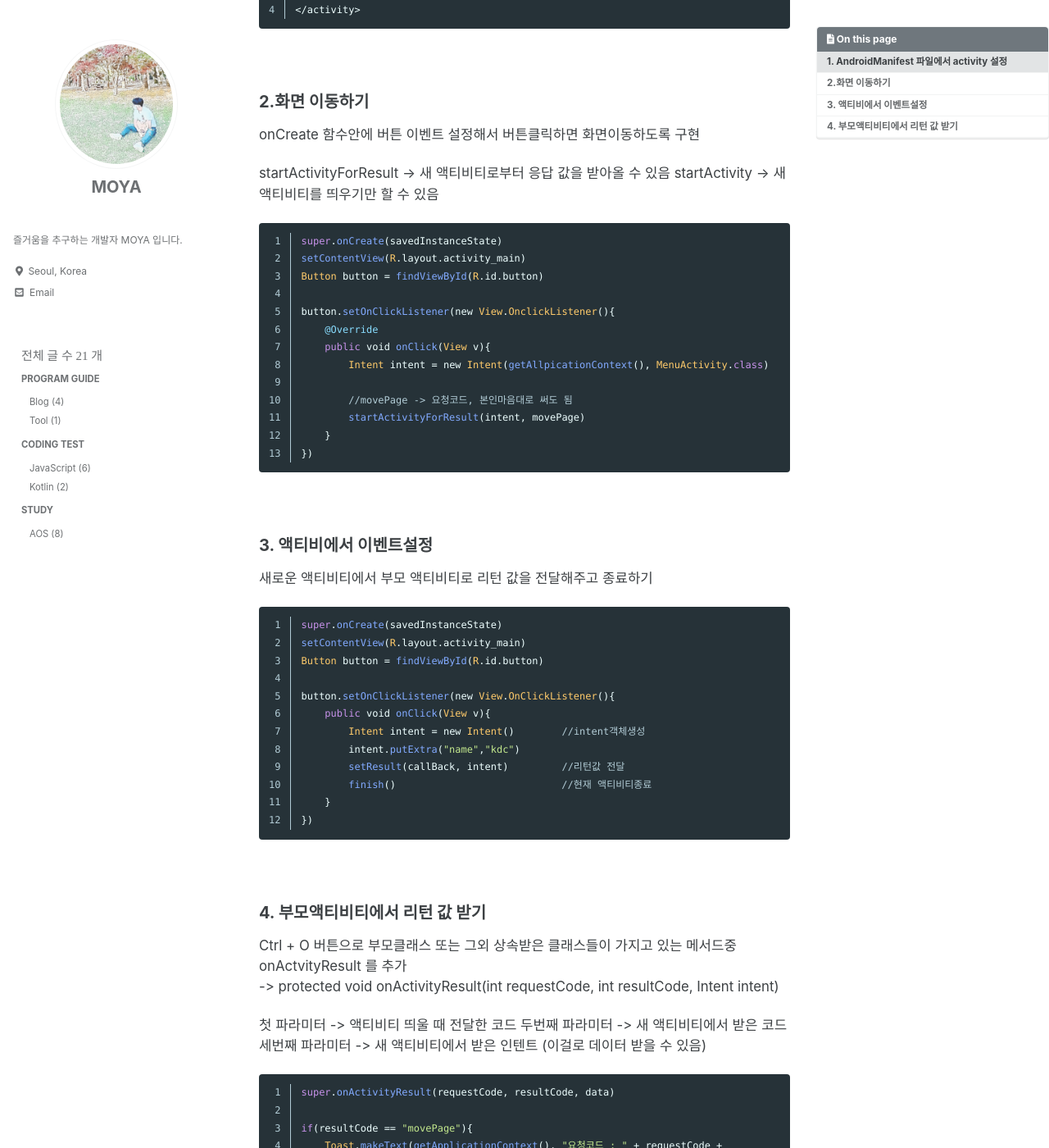
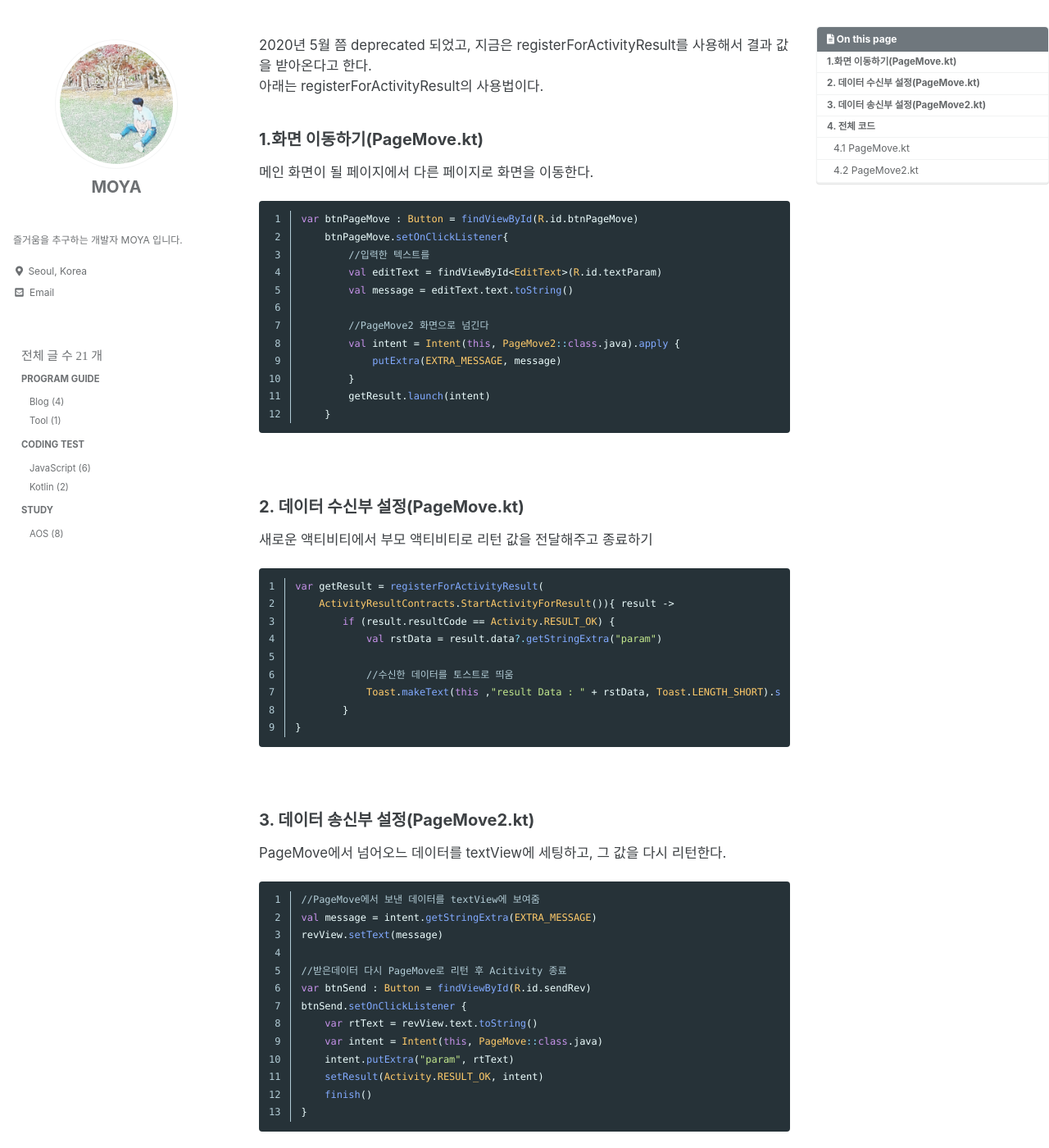
Before and after one commit to kdc7140/kdc7140.github.io, a Jekyll site: the page built from _posts/study/2021-11-20-kotlin006.md, in a window 1280 px wide and 1400 px high, scrolled down 392 px. Shown: the whole window at 82% size. Built offline with Jekyll 4.4.1, drawn with Linux system fonts in a browser that asks for light colours; cached includes are drawn as plain includes; some web fonts are replaced; some of the changed text lies outside the part shown.

Commit message:
contents change - pageMove

````diff
--- a/_posts/study/2021-11-20-kotlin006.md
+++ b/_posts/study/2021-11-20-kotlin006.md
@@ -1,6 +1,6 @@
 ---
-title:  "[Kotlin] 페이지 이동하기"
-excerpt: "페이지 이동"
+title:  "[Kotlin] 페이지 이동간 데이터 주고 받기"
+excerpt: "화면간 데이터 주고 받기"
 toc : true
 toc_sticky : true
 
@@ -14,89 +14,144 @@ tags:
 
 <br/>
 
-안드로이드 화면이동하기
+안드로이드 화면이동간 데이터를 주고 받는데 startActivityForResult() 메소드가 deprecated 되서
+사용을 못하게 되었다.
+
+<img src="/assets/images/startActivityForResult.PNG"><br/><br/>
+
+2020년 5월 쯤 deprecated 되었고, 지금은 registerForActivityResult를 사용해서 결과 값을
+받아온다고 한다.<br/>
+아래는 registerForActivityResult의 사용법이다.
 
 
-### 1. AndroidManifest 파일에서 activity 설정
+
+
+### 1.화면 이동하기(PageMove.kt)
+
+메인 화면이 될 페이지에서 다른 페이지로 화면을 이동한다.
 
 ```kotlin
-<activity android:name="액티비티 이름"
-    android:label=""        //화면제목설정 속성
-    android:theme="">       //화면테마설정 속성
-</activity>
+var btnPageMove : Button = findViewById(R.id.btnPageMove)
+    btnPageMove.setOnClickListener{
+        //입력한 텍스트를
+        val editText = findViewById<EditText>(R.id.textParam)
+        val message = editText.text.toString()
+
+        //PageMove2 화면으로 넘긴다
+        val intent = Intent(this, PageMove2::class.java).apply {
+            putExtra(EXTRA_MESSAGE, message)
+        }
+        getResult.launch(intent)
+    }
 ```
 
 <br/>
 
 
-### 2.화면 이동하기
+### 2. 데이터 수신부 설정(PageMove.kt)
 
-onCreate 함수안에 버튼 이벤트 설정해서 버튼클릭하면 화면이동하도록 구현
-
-startActivityForResult -> 새 액티비티로부터 응답 값을 받아올 수 있음
-startActivity -> 새 액티비티를 띄우기만 할 수 있음
+새로운 액티비티에서 부모 액티비티로 리턴 값을 전달해주고 종료하기
 
 ```kotlin
-super.onCreate(savedInstanceState)
-setContentView(R.layout.activity_main)
-Button button = findViewById(R.id.button)
+var getResult = registerForActivityResult(
+    ActivityResultContracts.StartActivityForResult()){ result ->
+        if (result.resultCode == Activity.RESULT_OK) {
+            val rstData = result.data?.getStringExtra("param")
 
-button.setOnClickListener(new View.OnclickListener(){
-    @Override
-    public void onClick(View v){
-        Intent intent = new Intent(getAllpicationContext(), MenuActivity.class)
-
-        //movePage -> 요청코드, 본인마음대로 써도 됨
-        startActivityForResult(intent, movePage)
-    }
-})
+            //수신한 데이터를 토스트로 띄움
+            Toast.makeText(this ,"result Data : " + rstData, Toast.LENGTH_SHORT).show()
+        }
+}
 ```
 
 <br/>
 
 
-### 3. 액티비에서 이벤트설정
+### 3. 데이터 송신부 설정(PageMove2.kt)
 
-새로운 액티비티에서 부모 액티비티로 리턴 값을 전달해주고 종료하기
+PageMove에서 넘어오느 데이터를 textView에 세팅하고, 그 값을 다시 리턴한다.
+```kotlin
+//PageMove에서 보낸 데이터를 textView에 보여줌
+val message = intent.getStringExtra(EXTRA_MESSAGE)
+revView.setText(message)
 
-```kotlin
-super.onCreate(savedInstanceState)
-setContentView(R.layout.activity_main)
-Button button = findViewById(R.id.button)
-
-button.setOnClickListener(new View.OnClickListener(){
-    public void onClick(View v){
-        Intent intent = new Intent()        //intent객체생성
-        intent.putExtra("name","kdc")
-        setResult(callBack, intent)         //리턴값 전달
-        finish()                            //현재 액티비티종료
-    }
-})
+//받은데이터 다시 PageMove로 리턴 후 Acitivity 종료
+var btnSend : Button = findViewById(R.id.sendRev)
+btnSend.setOnClickListener {
+    var rtText = revView.text.toString()
+    var intent = Intent(this, PageMove::class.java)
+    intent.putExtra("param", rtText)
+    setResult(Activity.RESULT_OK, intent)
+    finish()
+}
 ```
 
 <br/>
 
 
-### 4. 부모액티비티에서 리턴 값 받기
+굳이 데이터를 넘기고 다시 리턴 받고 할 필요는 없지만 어차피 화면 간에 데이터를
+주고받고 하는 건 기본적으로 알아야 하기 때문에 위처럼 정리해 봤다.<br/>
+참고용으로 전체코드를 아래에 넣어둔다.
 
-Ctrl + O 버튼으로 부모클래스 또는 그외 상속받은 클래스들이 가지고 있는 메서드중 onActvityResult 를 추가<br/>
- -> protected void onActivityResult(int requestCode, int resultCode, Intent intent)
+<br/><br/>
 
-첫 파라미터 -> 액티비티 띄울 때 전달한 코드
-두번째 파라미터 -> 새 액티비티에서 받은 코드
-세번째 파라미터 -> 새 액티비티에서 받은 인텐트 (이걸로 데이터 받을 수 있음)
+
+### 4. 전체 코드
+
+#### 4.1 PageMove.kt
 
 ```kotlin
-super.onActivityResult(requestCode, resultCode, data)
+class PageMove : AppCompatActivity() {
+    override fun onCreate(savedInstanceState: Bundle?) {
+        super.onCreate(savedInstanceState)
+        setContentView(R.layout.activity_page_move)
 
-if(resultCode == "movePage"){
-    Toast.makeText(getApplicationContext(), "요청코드 : " + requestCode +
-        " / 결과코드 : " + resultCode,Toast.LENGTH_LONG).show();
+        //수신부
+        var getResult = registerForActivityResult(
+            ActivityResultContracts.StartActivityForResult()){ result ->
+                if (result.resultCode == Activity.RESULT_OK) {
+                    val rstData = result.data?.getStringExtra("param")
+                    Toast.makeText(this ,"result Data : " + rstData, Toast.LENGTH_SHORT).show()
+                }
+        }
 
-    if(resultCode == "kdc"){
-        String name = data.getStringExtra("name")
-        Toast.makeText(getApplicationContext(),
-            "전달받은 name" + name, Toast.LENGTH.LONG).show()
+        //화면이동
+        var btnPageMove : Button = findViewById(R.id.btnPageMove)
+        btnPageMove.setOnClickListener{
+            val editText = findViewById<EditText>(R.id.textParam)
+            val message = editText.text.toString()
+            val intent = Intent(this, PageMove2::class.java).apply {
+                putExtra(EXTRA_MESSAGE, message)
+            }
+            getResult.launch(intent)
+        }
     }
 }
 ```
+
+<br/>
+
+#### 4.2 PageMove2.kt
+
+```kotlin
+class PageMove2 : AppCompatActivity() {
+    override fun onCreate(savedInstanceState: Bundle?) {
+        super.onCreate(savedInstanceState)
+        setContentView(R.layout.activity_page_move2)
+
+        //PageMove에서 넘어온 데이터 보여주기
+        val message = intent.getStringExtra(EXTRA_MESSAGE)
+        revView.setText(message)
+
+        //넘어온 데이터 다시 리턴 후 Activity 종료
+        var btnSend : Button = findViewById(R.id.sendRev)
+        btnSend.setOnClickListener {
+            var rtText = revView.text.toString()
+            var intent = Intent(this, PageMove::class.java)
+            intent.putExtra("param", rtText)
+            setResult(Activity.RESULT_OK, intent)
+            finish()
+        }
+    }
+}
+```
````
